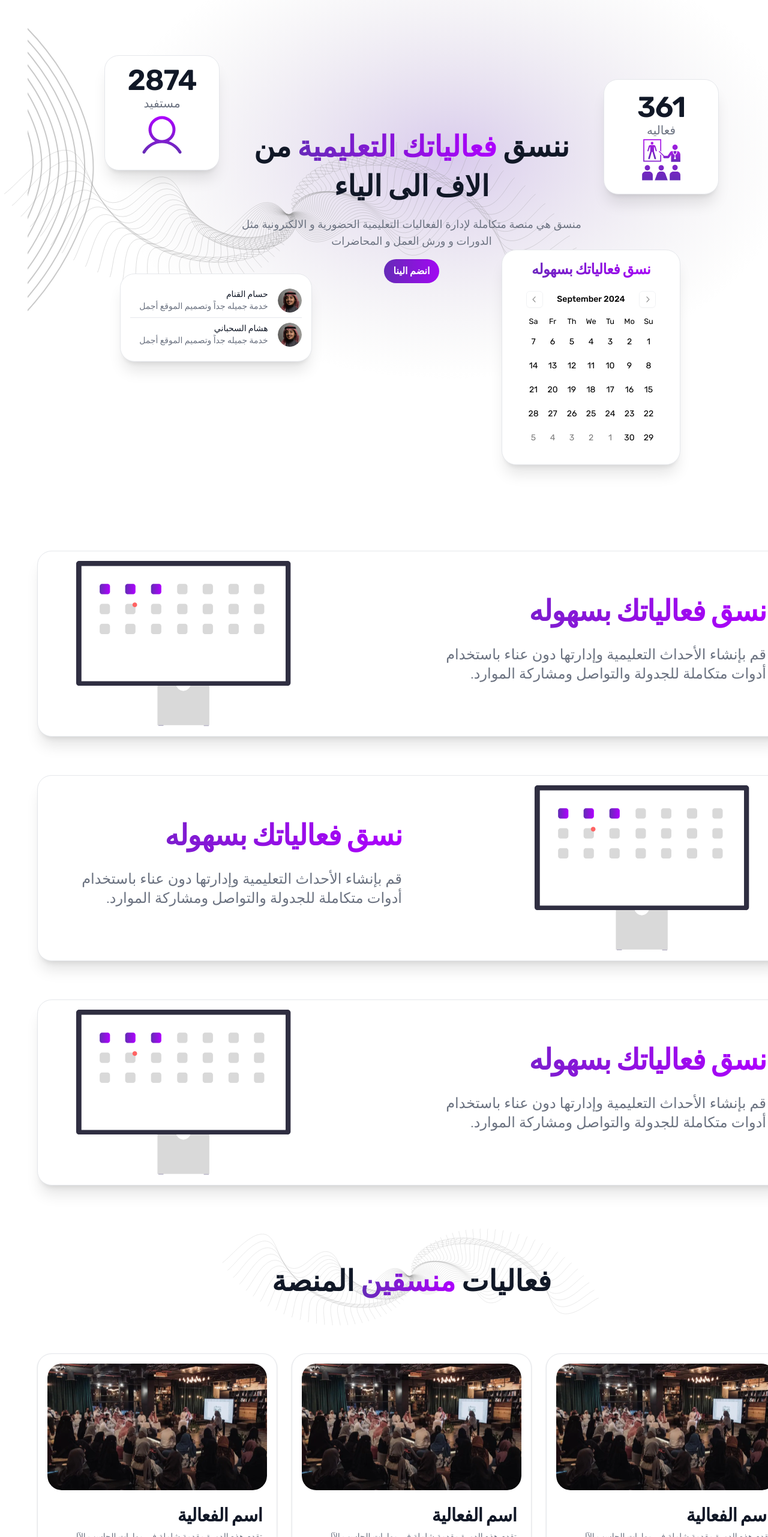
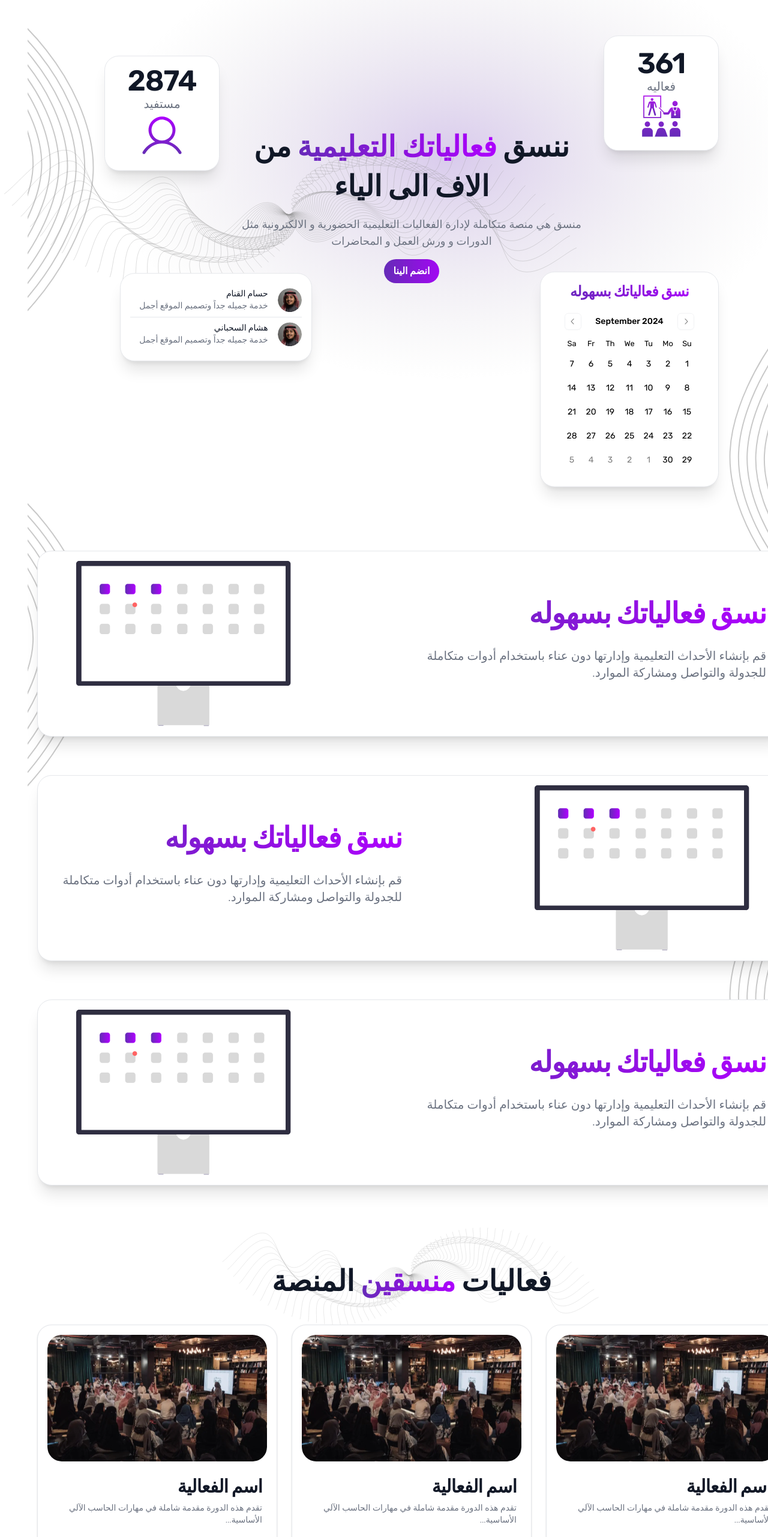
Before and after one commit to Krcherheadx/Munaseq, a Next.js app in the folder frontend/: page / in a window 1280 px wide. Shown: the part 84-2646 px from the top of the page at 60% size. Built offline with nearby package versions, Linux system fonts and the light colour scheme.

Commit message:
land res

```diff
--- a/frontend/src/components/landing-page/eventSection.tsx
+++ b/frontend/src/components/landing-page/eventSection.tsx
@@ -5,10 +5,10 @@ import courseImage from "@/assets/land-assets/event-image.svg"; // For testing
 import titleEffect from "@/assets/land-assets/title-effect.svg"; // For testing
 import Button from "../common/button";
 
-export default function eventSection() {
+export default function EventSection() {
   return (
     <div id="events" className="container mx-auto px-4 py-24 relative">
-      <h1 className="text-gray-900 text-5xl font-bold mb-24 text-center">
+      <h1 className="text-gray-900 text-3xl sm:text-4xl md:text-5xl font-bold mb-12 text-center">
         فعاليات{" "}
         <span className="bg-gradient-to-l from-primary to-secondary bg-clip-text text-transparent">
           منسقين
@@ -18,11 +18,11 @@ export default function eventSection() {
       <div className="absolute top-[1%] left-1/2 -translate-x-1/2 -z-10 hidden md:block">
         <Image src={titleEffect} alt="" />
       </div>
-      <div className="grid grid-cols-1 gap-6 md:grid-cols-3">
+      <div className="grid grid-cols-1 gap-6 sm:grid-cols-2 lg:grid-cols-3">
         <LargeCard
           image={courseImage}
           title="اسم الفعالية"
-          description="تقدم هذه الدورة مقدمة شاملة في مهارات الحاسب الآلي الأساسية، وتهدف إلى تمكين المشاركين من استخدام الكمبيوتر بكفاءة في حياتهم اليومية والعملية. تتضمن الدورة التعرف على مكونات الحاسب، أنظمة التشغيل، وتطبيقات المكتب الأساسية."
+          description="تقدم هذه الدورة مقدمة شاملة في مهارات الحاسب الآلي الأساسية..."
           time="3 ساعات"
           date="24/10/10"
           location="جامعة الملك سعود، كلية الحاسب"
@@ -32,7 +32,7 @@ export default function eventSection() {
         <LargeCard
           image={courseImage}
           title="اسم الفعالية"
-          description="تقدم هذه الدورة مقدمة شاملة في مهارات الحاسب الآلي الأساسية، وتهدف إلى تمكين المشاركين من استخدام الكمبيوتر بكفاءة في حياتهم اليومية والعملية. تتضمن الدورة التعرف على مكونات الحاسب، أنظمة التشغيل، وتطبيقات المكتب الأساسية."
+          description="تقدم هذه الدورة مقدمة شاملة في مهارات الحاسب الآلي الأساسية..."
           time="3 ساعات"
           date="24/10/10"
           location="جامعة الملك سعود، كلية الحاسب"
@@ -42,7 +42,7 @@ export default function eventSection() {
         <LargeCard
           image={courseImage}
           title="اسم الفعالية"
-          description="تقدم هذه الدورة مقدمة شاملة في مهارات الحاسب الآلي الأساسية، وتهدف إلى تمكين المشاركين من استخدام الكمبيوتر بكفاءة في حياتهم اليومية والعملية. تتضمن الدورة التعرف على مكونات الحاسب، أنظمة التشغيل، وتطبيقات المكتب الأساسية."
+          description="تقدم هذه الدورة مقدمة شاملة في مهارات الحاسب الآلي الأساسية..."
           time="3 ساعات"
           date="24/10/10"
           location="جامعة الملك سعود، كلية الحاسب"
@@ -52,7 +52,7 @@ export default function eventSection() {
         <LargeCard
           image={courseImage}
           title="اسم الفعالية"
-          description="تقدم هذه الدورة مقدمة شاملة في مهارات الحاسب الآلي الأساسية، وتهدف إلى تمكين المشاركين من استخدام الكمبيوتر بكفاءة في حياتهم اليومية والعملية. تتضمن الدورة التعرف على مكونات الحاسب، أنظمة التشغيل، وتطبيقات المكتب الأساسية."
+          description="تقدم هذه الدورة مقدمة شاملة في مهارات الحاسب الآلي الأساسية..."
           time="3 ساعات"
           date="24/10/10"
           location="جامعة الملك سعود، كلية الحاسب"
--- a/frontend/src/components/landing-page/featuresSection.tsx
+++ b/frontend/src/components/landing-page/featuresSection.tsx
@@ -22,22 +22,22 @@ export default function FeaturesSection() {
       <div>
         <motion.div
           ref={ref1}
-          initial={{ opacity: 0, y: -80 }}
-          animate={isInView1 ? { opacity: 1, y: 0 } : {}}
-          transition={{ duration: 0.6, ease: "easeOut" }}
+          initial={{ opacity: 0, scale: 0.9 }}
+          animate={isInView1 ? { opacity: 1, scale: 1 } : {}}
+          transition={{ duration: 0.4, ease: "easeOut" }}
           className="flex flex-col items-center bg-white border border-gray-200 p-4 mb-16 rounded-3xl shadow-xl md:flex-row md:justify-between max-w-full"
         >
           <div className="flex flex-col justify-between p-4 leading-normal text-center md:text-right md:w-1/2">
-            <h5 className="mb-6 pb-2 text-5xl font-bold tracking-tight bg-gradient-to-l from-primary to-secondary bg-clip-text text-transparent">
+            <h5 className="mb-6 pb-2 text-4xl sm:text-5xl font-bold tracking-tight bg-gradient-to-l from-primary to-secondary bg-clip-text text-transparent">
               نسق فعالياتك بسهوله
             </h5>
-            <p className="mb-3 font-light text-gray-500 text-2xl">
+            <p className="mb-3 font-light text-gray-500 text-lg sm:text-xl">
               قم بإنشاء الأحداث التعليمية وإدارتها دون عناء باستخدام أدوات
               متكاملة للجدولة والتواصل ومشاركة الموارد.
             </p>
           </div>
           <Image
-            className="w-full md:h-auto md:w-[450px]"
+            className="w-full md:h-auto md:w-[350px] lg:w-[450px]"
             src={computerIcon}
             alt=""
           />
@@ -45,22 +45,22 @@ export default function FeaturesSection() {
 
         <motion.div
           ref={ref2}
-          initial={{ opacity: 0, x: 250 }}
-          animate={isInView2 ? { opacity: 1, x: 0 } : {}}
-          transition={{ duration: 0.6, ease: "easeOut" }}
+          initial={{ opacity: 0, scale: 0.9 }}
+          animate={isInView2 ? { opacity: 1, scale: 1 } : {}}
+          transition={{ duration: 0.4, ease: "easeOut" }}
           className="flex flex-col items-center bg-white border border-gray-200 p-4 mb-16 rounded-3xl shadow-xl md:flex-row-reverse md:justify-between max-w-full"
         >
           <div className="flex flex-col justify-between p-4 leading-normal text-center md:text-right md:w-1/2">
-            <h5 className="mb-6 pb-2 text-5xl font-bold tracking-tight bg-gradient-to-l from-primary to-secondary bg-clip-text text-transparent">
+            <h5 className="mb-6 pb-2 text-4xl sm:text-5xl font-bold tracking-tight bg-gradient-to-l from-primary to-secondary bg-clip-text text-transparent">
               نسق فعالياتك بسهوله
             </h5>
-            <p className="mb-3 font-light text-gray-500 text-2xl">
+            <p className="mb-3 font-light text-gray-500 text-lg sm:text-xl">
               قم بإنشاء الأحداث التعليمية وإدارتها دون عناء باستخدام أدوات
               متكاملة للجدولة والتواصل ومشاركة الموارد.
             </p>
           </div>
           <Image
-            className="w-full md:h-auto md:w-[450px]"
+            className="w-full md:h-auto md:w-[350px] lg:w-[450px]"
             src={computerIcon}
             alt=""
           />
@@ -68,22 +68,22 @@ export default function FeaturesSection() {
 
         <motion.div
           ref={ref3}
-          initial={{ opacity: 0, x: -250 }}
-          animate={isInView3 ? { opacity: 1, x: 0 } : {}}
-          transition={{ duration: 0.6, ease: "easeOut" }}
+          initial={{ opacity: 0, scale: 0.9 }}
+          animate={isInView3 ? { opacity: 1, scale: 1 } : {}}
+          transition={{ duration: 0.4, ease: "easeOut" }}
           className="flex flex-col items-center bg-white border border-gray-200 p-4 rounded-3xl shadow-xl md:flex-row md:justify-between max-w-full"
         >
           <div className="flex flex-col justify-between p-4 leading-normal text-center md:text-right md:w-1/2">
-            <h5 className="mb-6 pb-2 text-5xl font-bold tracking-tight bg-gradient-to-l from-primary to-secondary bg-clip-text text-transparent">
+            <h5 className="mb-6 pb-2 text-4xl sm:text-5xl font-bold tracking-tight bg-gradient-to-l from-primary to-secondary bg-clip-text text-transparent">
               نسق فعالياتك بسهوله
             </h5>
-            <p className="mb-3 font-light text-gray-500 text-2xl">
+            <p className="mb-3 font-light text-gray-500 text-lg sm:text-xl">
               قم بإنشاء الأحداث التعليمية وإدارتها دون عناء باستخدام أدوات
               متكاملة للجدولة والتواصل ومشاركة الموارد.
             </p>
           </div>
           <Image
-            className="w-full md:h-auto md:w-[450px]"
+            className="w-full md:h-auto md:w-[350px] lg:w-[450px]"
             src={computerIcon}
             alt=""
           />
--- a/frontend/src/components/landing-page/heroSection.tsx
+++ b/frontend/src/components/landing-page/heroSection.tsx
@@ -4,7 +4,7 @@ import Button from "../common/button";
 import Image from "next/image";
 import userIcon from "@/assets/land-assets/user-icon.svg";
 import eventIcon from "@/assets/land-assets/event-icon.svg";
-import effect from "@/assets/land-assets/landing-page-effect.svg";
+import effectLeft from "@/assets/land-assets/landing-page-effect-left.svg";
 import titleEffect from "@/assets/land-assets/title-effect.svg";
 import userImage from "@/assets/land-assets/user-testimonial-1.svg";
 import glow from "@/assets/land-assets/glow.svg";
@@ -49,7 +49,7 @@ export default function HeroSection() {
       </div>
 
       <motion.div
-        className="absolute top-[10%] left-[10%] hidden md:block"
+        className="absolute top-[10%] left-[10%] hidden lg:block"
         variants={{ animate: { opacity: 1, x: 0 } }}
         initial={{ opacity: 0, x: -100 }}
         transition={{ delay: 0.2 }}
@@ -68,7 +68,7 @@ export default function HeroSection() {
       </motion.div>
 
       <motion.div
-        className="absolute top-[15%] right-[10%] hidden md:block"
+        className="absolute top-[15%] lg:top-[5%] right-[10%] hidden lg:block"
         variants={{ animate: { opacity: 1, x: 0 } }}
         initial={{ opacity: 0, x: 100 }}
         transition={{ delay: 0.4 }}
@@ -87,7 +87,7 @@ export default function HeroSection() {
       </motion.div>
 
       <motion.div
-        className="absolute top-[60%] left-[12%] hidden md:block"
+        className="absolute top-[60%] left-[12%] hidden lg:block"
         variants={{ animate: { opacity: 1, x: 0 } }}
         initial={{ opacity: 0, x: -100 }}
         transition={{ delay: 0.6 }}
@@ -145,7 +145,7 @@ export default function HeroSection() {
       </motion.div>
 
       <motion.div
-        className="absolute top-[55%] right-[15%] hidden md:block"
+        className="absolute top-[55%] lg:top-[60%] lg:right-[10%] right-[15%] hidden lg:block"
         variants={{ animate: { opacity: 1, x: 0 } }}
         initial={{ opacity: 0, x: 100 }}
         transition={{ delay: 0.8 }}
@@ -165,7 +165,16 @@ export default function HeroSection() {
       </motion.div>
 
       <div className="absolute -top-[10%] left-0 -z-10">
-        <Image src={effect} alt="" />
+        <Image src={effectLeft} alt="" />
+      </div>
+      <div className="absolute top-[25%] right-0 -z-10 rotate-180">
+        <Image src={effectLeft} alt="" />
+      </div>
+      <div className="absolute top-[100%] left-0 -z-10">
+        <Image src={effectLeft} alt="" />
+      </div>
+      <div className="absolute top-[150%] right-0 -z-10 rotate-180">
+        <Image src={effectLeft} alt="" />
       </div>
     </motion.div>
   );
```
Also changed, not shown: frontend/src/components/landing-page/header.tsx (+5 -3 lines), frontend/src/components/landing-page/menu.tsx (+29 -7 lines), frontend/src/assets/land-assets/landing-page-effect-left.svg (renamed from frontend/src/assets/land-assets/landing-page-effect.svg), frontend/src/assets/land-assets/landing-page-effect-right.svg (added).
